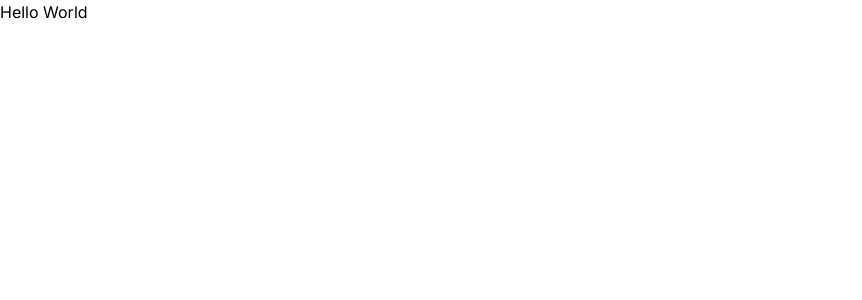
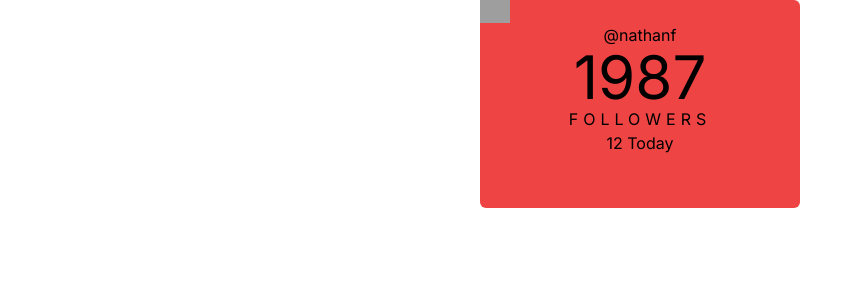
Before and after one commit to john-mathis/social-media-dashboard, a Next.js app: page / in a window 1280 px wide. Shown: the top 300 px of the page, without its empty margins (0-862 px from the left). Built offline with nearby package versions, Linux system fonts and the light colour scheme; grey boxes are pictures that could not be loaded.

Commit message:
Created the Main Card page along with Main Card Page's data.

```diff
--- /dev/null
+++ b/app/components/MainCard/MainCard.tsx
@@ -0,0 +1,28 @@
+"use client";
+
+import Image from "next/image";
+import MainCardData from "../MainCard/MainCardData";
+
+interface MainCardProps {
+  logo: string;
+  username: string;
+  followers: number;
+  engagement: any;
+}
+
+export default function MainCard() {
+  return (
+    <section className="rounded-md m-auto text-center w-[20rem] h-[13rem] bg-red-500">
+      <Image
+        src="/images/icon-facebook.svg"
+        alt="facebook icon"
+        width={30}
+        height={30}
+      />
+      <p>@nathanf</p>
+      <p className="text-6xl">1987</p>
+      <p className="uppercase tracking-[.313em]">Followers</p>
+      <p>12 Today</p>
+    </section>
+  );
+}
--- /dev/null
+++ b/app/components/MainCard/MainCardData.js
@@ -0,0 +1,29 @@
+export default MainData = {
+  facebook: {
+    img: "",
+    username: "@nathanf",
+    followers: "1987",
+    engagement: 12,
+    views: 87,
+    percentage: "3%",
+    likes: 52,
+  },
+  twitter: {
+    img: "",
+    username: "@nathanf",
+    followers: "1044",
+    engagement: 99,
+  },
+  instagram: {
+    img: "",
+    username: "@realnathanf",
+    followers: "11k",
+    engagement: 1099,
+  },
+  youtube: {
+    img: "",
+    username: "@realnathanf",
+    followers: "11k",
+    engagement: 1099,
+  },
+};
--- a/app/page.tsx
+++ b/app/page.tsx
@@ -1,9 +1,10 @@
 import Image from "next/image";
+import MainCard from "./components/MainCard/MainCard";
 
 export default function Home() {
   return (
     <main>
-      <p>Hello World</p>
+      <MainCard />
     </main>
   );
 }
```
Also changed, not shown: .eslintrc.json.
